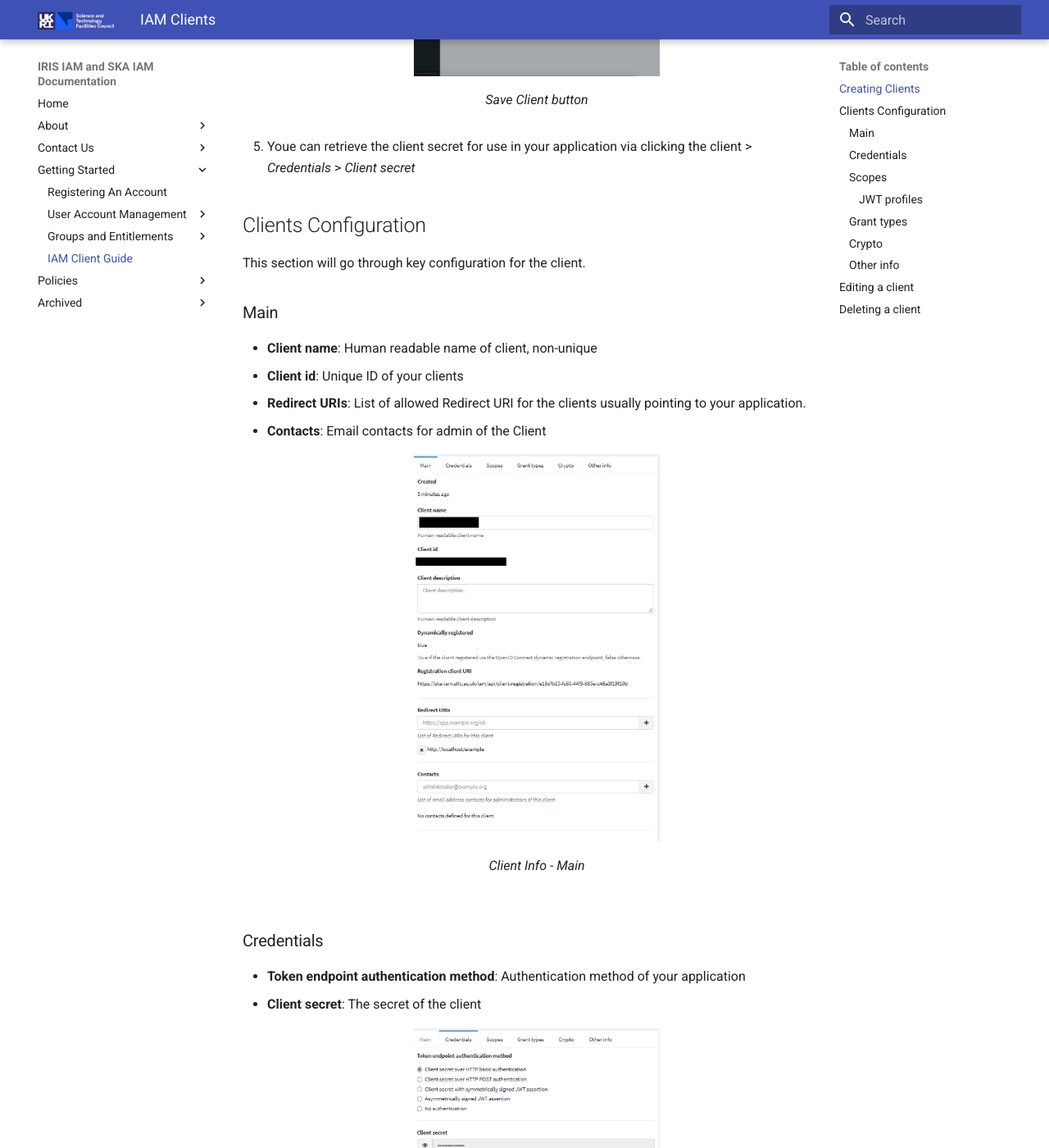
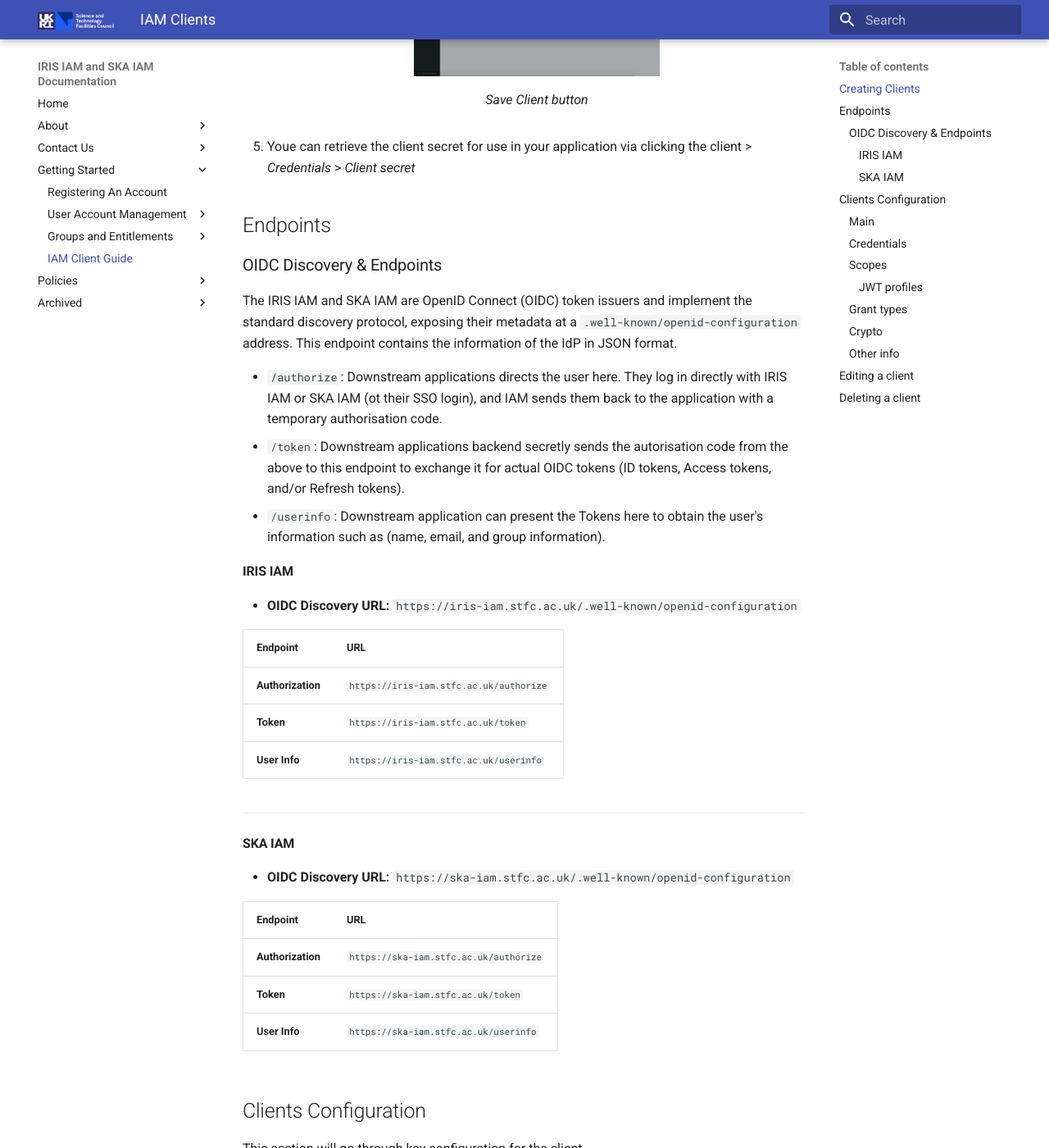
Before and after one commit to stfc/IAM-Docs, an MkDocs documentation site: the page built from docs/getting-started/client/index.md, in a window 1280 px wide and 1400 px high, scrolled down 753 px. Shown: the whole window at 82% size. Built offline with MkDocs 1.6.1 and Material for MkDocs 9.7.7, drawn with Linux system fonts in a browser that asks for light colours.

Commit message:
add endpoint reference

```diff
--- a/docs/getting-started/client/index.md
+++ b/docs/getting-started/client/index.md
@@ -16,6 +16,39 @@
         <figcaption>Save Client button</figcaption>
     </figure>
 5. Youe can retrieve the client secret for use in your application via clicking the client > *Credentials* > *Client secret*
+
+## Endpoints
+
+### OIDC Discovery & Endpoints
+
+The IRIS IAM and SKA IAM are OpenID Connect (OIDC) token issuers and implement the standard discovery protocol, exposing their metadata at a `.well-known/openid-configuration` address. This endpoint contains the information of the IdP in JSON format.
+
+- `/authorize`: Downstream applications directs the user here. They log in directly with IRIS IAM or SKA IAM (ot their SSO login), and IAM sends them back to the application with a temporary authorisation code.
+- `/token`: Downstream applications backend secretly sends the autorisation code from the above to this endpoint to exchange it for actual OIDC tokens (ID tokens, Access tokens, and/or Refresh tokens).
+- `/userinfo`: Downstream application can present the Tokens here to obtain the user's information such as (name, email, and group information).
+
+#### IRIS IAM
+
+* **OIDC Discovery URL:** `https://iris-iam.stfc.ac.uk/.well-known/openid-configuration`
+
+| Endpoint | URL |
+| --- | --- |
+| **Authorization** | `https://iris-iam.stfc.ac.uk/authorize` |
+| **Token** | `https://iris-iam.stfc.ac.uk/token` |
+| **User Info** | `https://iris-iam.stfc.ac.uk/userinfo` |
+
+---
+
+#### SKA IAM
+
+* **OIDC Discovery URL:** `https://ska-iam.stfc.ac.uk/.well-known/openid-configuration`
+
+| Endpoint | URL |
+| --- | --- |
+| **Authorization** | `https://ska-iam.stfc.ac.uk/authorize` |
+| **Token** | `https://ska-iam.stfc.ac.uk/token` |
+| **User Info** | `https://ska-iam.stfc.ac.uk/userinfo` |
+
 
 ## Clients Configuration
 This section will go through key configuration for the client.
```
